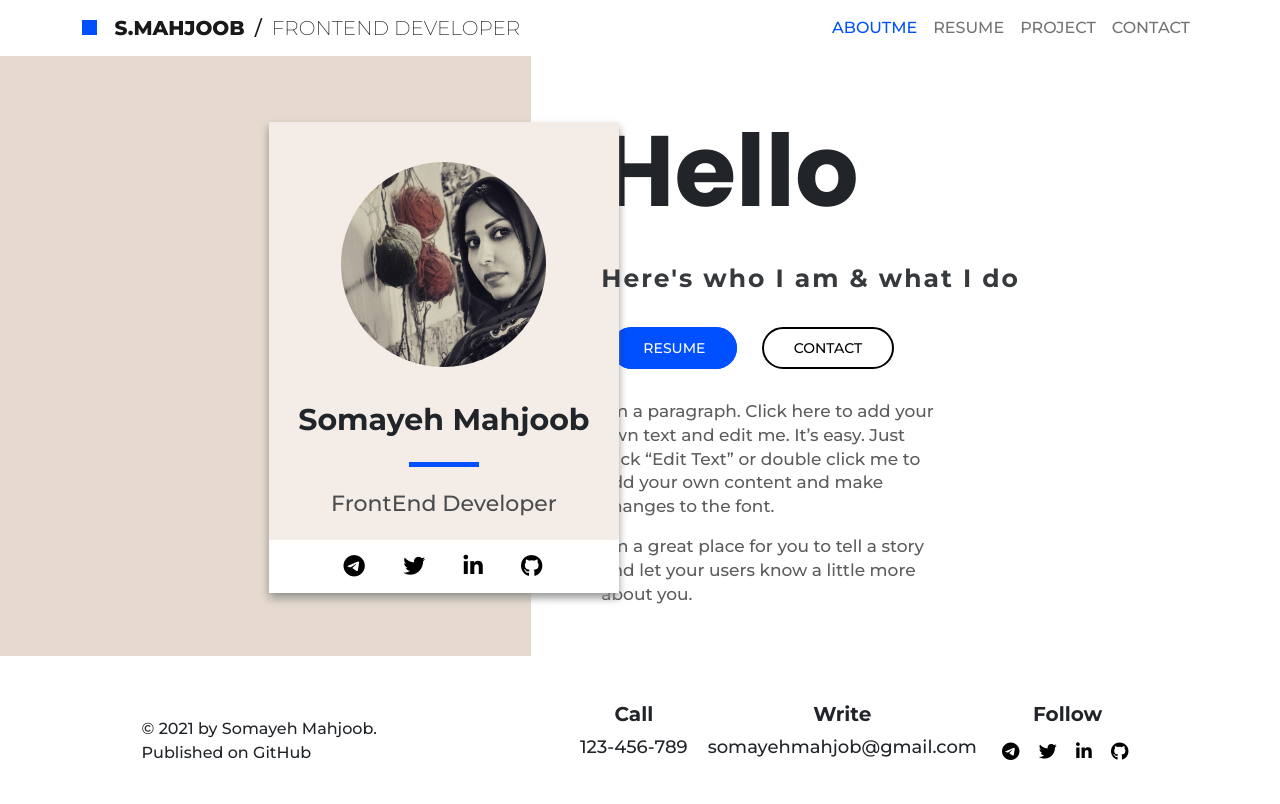
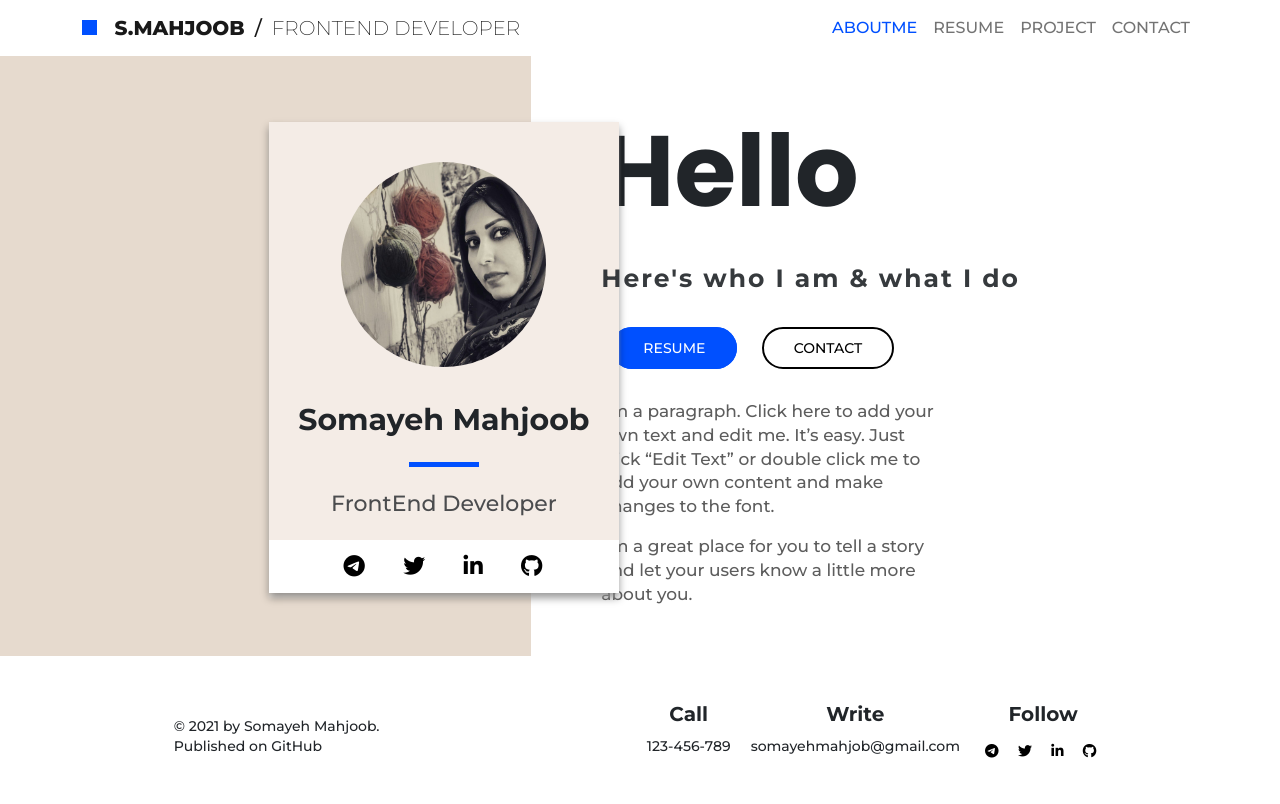
Before and after one commit to somayehmahjoob/Personal-Website, a plain HTML site: page index.html in a window 1280 px wide. Drawn offline with nearby package versions, Linux system fonts and the light colour scheme.

Commit message:
change footer font

```diff
--- a/assets/css/style.css
+++ b/assets/css/style.css
@@ -12,10 +12,10 @@
     0 3px 6px rgba(255, 255, 255, 0.2);
   --uppercase: uppercase;
   --grid-breakpoints: (xs: 0, sm: 576px, md: 768px, lg: 992px, xl: 1200px);
-  --font-menu: normal normal normal 16px/1.4em din-next-w01-light,din-next-w02-light,din-next-w10-light,sans-serif;
   --font-header : normal normal bold 100px/1.4em "Poppins",sans-serif;
   --font-subHeader : normal normal bold 25px/1.4em "Montserrat",sans-serif;
   --font_paragraph: normal normal normal 17px/1.4em "Montserrat",sans-serif;
+  --font-footer-subtitle: normal normal normal 14px/1.4em "Montserrat",sans-serif;
 }
 * {
   margin: 0;
@@ -176,7 +176,7 @@ a {
   transition: all 200ms ease-in-out;
 }
 .general-info-footer a:hover {
-  color: var(--bg-primary);
+  color: var(--color-primary);
 }
 .general-info-footer a:visited {
   color: #000;
@@ -403,6 +403,7 @@ a {
 }
 .footer-left span {
   display: block;
+  font: var(--font-footer-subtitle);
 }
 .footer .footer-right {
   padding-bottom: 10px;
@@ -426,8 +427,7 @@ a {
   font-weight: 700;
 }
 .footer-info-contact span {
-  font-size: 18px;
-  font-weight: 400;
+  font: var(--font-footer-subtitle);
   margin-top: 5px;
 }
 .footer-social ul {
@@ -441,7 +441,10 @@ a {
 }
 .footer-social a {
   color: #000;
-  font-size: 18px;
+  font: var(--font-footer-subtitle);
+}
+.footer-social a:hover {
+  color: var(--color-primary);
 }
 
 /* Responsive */
```
